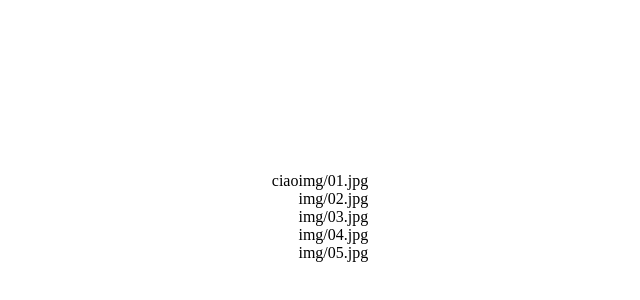
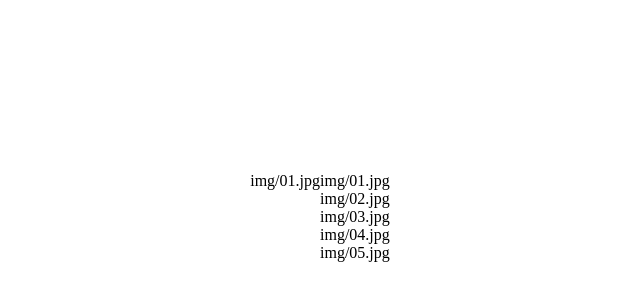
Before and after one commit to edodima13/js-array-carousel, a plain HTML site: page index.html in a window 1280 px wide. Shown: the part 114-414 px from the top of the page, without its empty margins (320-960 px from the left). Drawn offline with Linux system fonts and the light colour scheme.

Commit message:
avanzamento

```diff
--- a/app.css
+++ b/app.css
@@ -16,6 +16,8 @@ img{
     max-height: 50px;
 }
 
-.carousel{
+body #carousel{
+    display: flex;
+    flex-direction: column;
     max-width: 100px;
 }
--- a/index.html
+++ b/index.html
@@ -8,10 +8,9 @@
     <title>Document</title>
 </head>
 <body>
-    <div class="container">
-        ciao
+    <div id="primocontainer"class="container">
     </div>
-    <div class="container">
+    <div id="carousel" class="container">
     </div>
 
 
--- a/myjavascript.js
+++ b/myjavascript.js
@@ -1,11 +1,3 @@
-const items = [
-    'img/01.jpg',
-    'img/02.jpg',
-    'img/03.jpg',
-    'img/04.jpg',
-    'img/05.jpg'
-];
-
 const title = [
     'Svezia',
     'Svizzera',
@@ -22,16 +14,24 @@ const text = [
     'Et temporibus voluptatum suscipit tempore aliquid deleniti aut veniam inventore eligendi ex ad ullam,',
 ]
 
+const items = [
+    'img/01.jpg',
+    'img/02.jpg',
+    'img/03.jpg',
+    'img/04.jpg',
+    'img/05.jpg'
+];
 
-const containerLeft = document.getElementsByClassName("container")[0];
-const containerRight = document.getElementsByClassName("container")[1];
-console.log(containerLeft, containerRight)
+    const containerLeft = document.getElementsByClassName("container")[0];
+    const containerRight = document.getElementsByClassName("container")[1];
+
+
+    const nuovoDiv = document.createElement("div")
+    nuovoDiv.append(items[0])
 
 for ( let i=0; i < items.length ; i++){
     const div = document.createElement("div")
-    containerRight.append(items[i])
+    containerLeft.append(nuovoDiv)
     containerRight.append(div)
-    //console.log(container)
-    //nuovoDiv = div.append(items[i])
-    //console.log(nuovoDiv)
+    div.append(items[i])
 }
```
